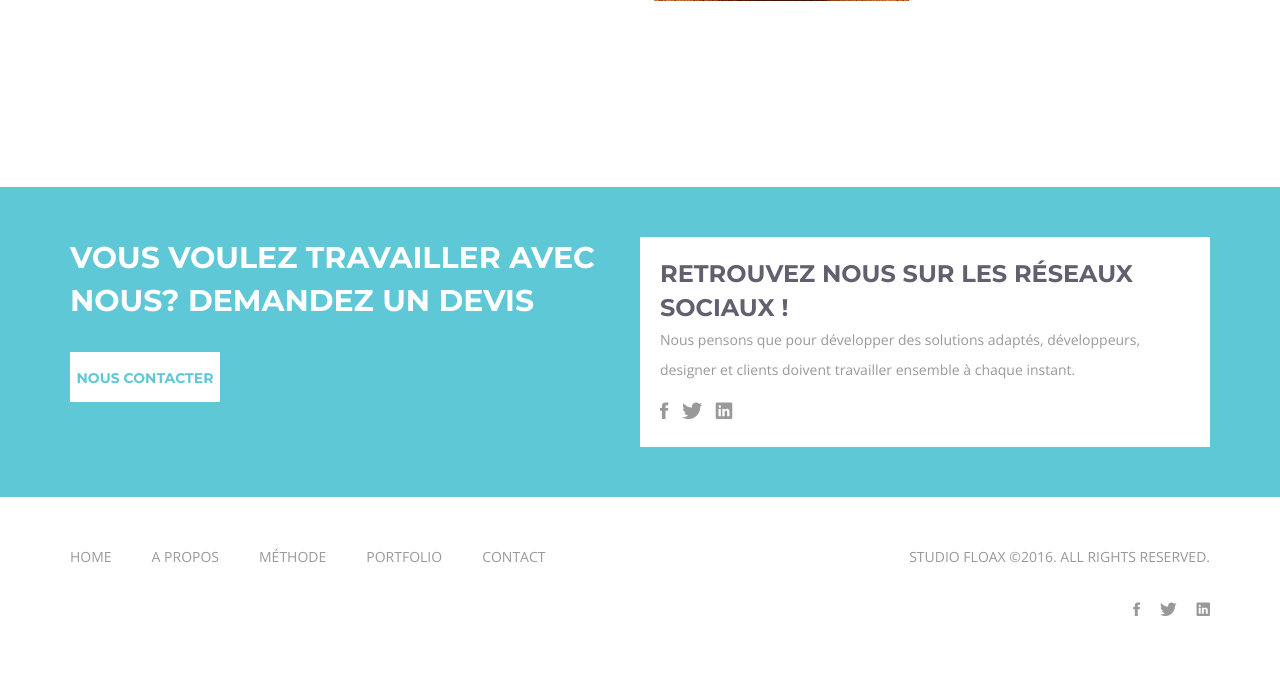
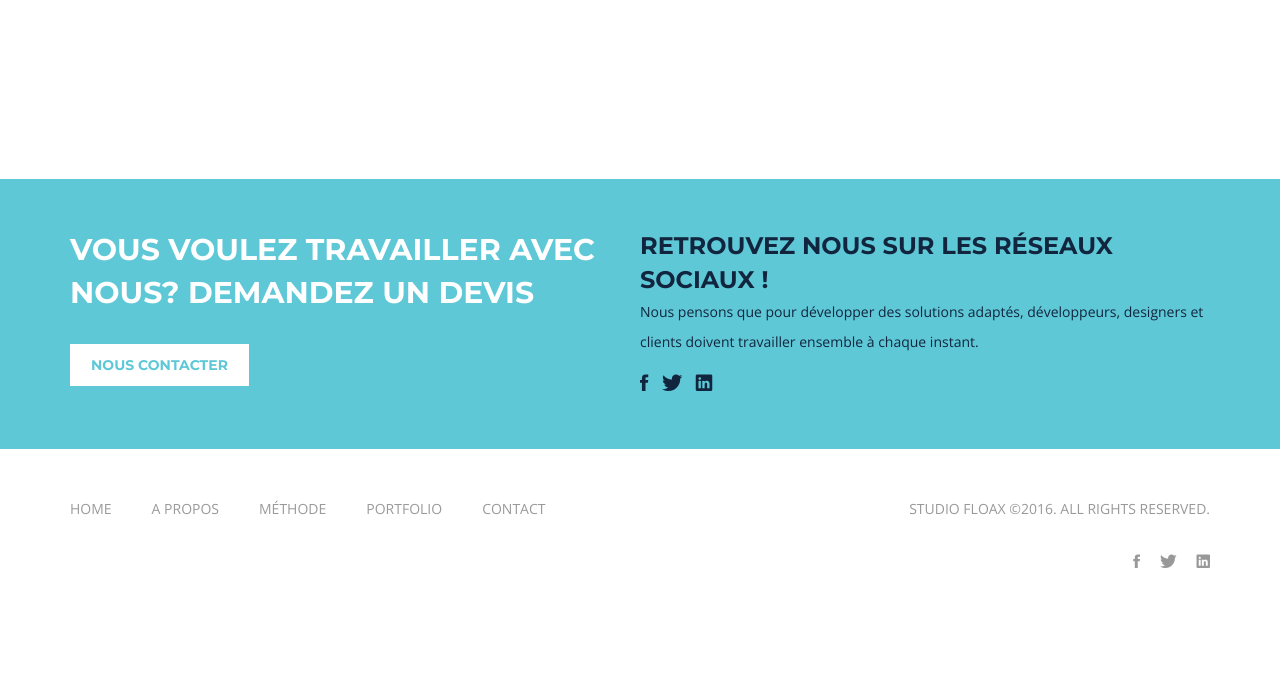
Before and after one commit to LcsBillet/sf_site, a PHP site: page /index.php in a window 1280 px wide. Shown: the part 2913-3595 px from the top of the page. After the commit the page ends 3481 px from the top, so only its background shows below. Run offline with PHP 8.4, Linux system fonts and the light colour scheme; a map, chart or similar area stays blank; some web fonts are replaced.

Commit message:
Style Section de contact

```diff
--- a/index.php
+++ b/index.php
@@ -31,6 +31,7 @@
                     <p>
                         People will forget what you said, people will forget what you did, but people will never forget how you made them feel - Maya Angelou
                     </p>
+                    <a href="#" class="btn blue"><span>Découvrir notre méthode</span></a>
                 </li>
             </ul>
         </div>
@@ -157,7 +158,6 @@
             $(window).load(function() {
                 new WOW().init();
 
-                // initialise flexslider
                 $('.site-hero').flexslider({
                     animation: "fade",
                     directionNav: false,
@@ -169,8 +169,6 @@
                     slideshowSpeed: 4000,
                 });
 
-
-                // initialize isotope
                 var $container = $('.portfolio_container');
                 $container.isotope({
                     filter: '*',
--- a/php/contactsection.php
+++ b/php/contactsection.php
@@ -1,22 +1,22 @@
-<section class="blue-section wow fadeInUp" style="padding:50px 0">
+<section class="s-contact wow fadeInUp">
     <div class="container">
-        <div class="col-md-6 col-sm-12">
+        <div class="col-md-6 col-sm-12 sc-devis">
             <div class="row">
-                <span class="white-text montserrat-text uppercase" style="font-size:30px;display:block;">
+                <span class="white-text c-text montserrat-text uppercase" style="font-size:30px;display:block;">
                     Vous voulez travailler avec nous? Demandez un devis
                 </span>
-                <a href="#" class="btn white" style="margin-top:30px"><span>Nous contacter</span></a>
+                <a href="#" class="btn btn-contact" style="margin-top:30px"><span>Nous contacter</span></a>
             </div>
         </div>
 
-        <div class="col-md-6 col-sm-12">
+        <div class="col-md-6 col-sm-12 sc-info">
             <div class="row">
-                <div class="white-section" style="padding:20px">
-                    <span class="montserrat-text uppercase" style="font-size:24px">Retrouvez nous sur les réseaux sociaux !</span>
-                    <p>
-                        Nous pensons que pour développer des solutions adaptés, développeurs, designer et clients doivent travailler ensemble à chaque instant.
+                <div class="c-desc">
+                    <span class="montserrat-text cd-title">Retrouvez nous sur les réseaux sociaux !</span>
+                    <p class="cd-text">
+                        Nous pensons que pour développer des solutions adaptés, développeurs, designers et clients doivent travailler ensemble à chaque instant.
                     </p>
-                    <div class="social-icons-contact">
+                    <div class="cd-social-icons">
                         <a><i class="ion ion-social-facebook"></i></a>
                         <a><i class="ion ion-social-twitter"></i></a>
                         <a><i class="ion ion-social-linkedin"></i></a>
--- a/scss/styles.scss
+++ b/scss/styles.scss
@@ -17,10 +17,12 @@ $jaune: #F8B132;
 
 /* ##### GENERAL  ##### */
 *{
-    outline:0;padding: 0;margin:0;
+    outline:0;
+    margin:0;
     -webkit-box-sizing:border-box;
     box-sizing:border-box;
 }
+
 body{
     background: #fff;
     color:#60606e;
@@ -58,8 +60,8 @@ a{
     &:hover:after{
         width: 50%;
     }
-}
-a.link{
+
+    &.link{
         position: relative;
         &:after{
             content: "";
@@ -81,12 +83,13 @@ a.link{
             text-decoration: none;
         }
     }
+}
 
 /* Sections */
 section{
     margin-top: 150px;
-}
-.green-section{
+
+    &.green-section{
         background-color: $vert;
 
         .btn{
@@ -96,7 +99,43 @@ section{
         }
     }
 
-.blue-section{
+    &.s-contact{
+        background-color: $bleu;
+        padding: 50px 0;
+
+        .sc-devis{
+            .btn{
+                &.white{
+                    color: $bleu;
+                }
+            }
+        }
+
+        .sc-info{
+            .c-desc{
+                .cd-title{
+                    text-transform: uppercase;
+                    font-size: 24px;
+                    color: #11263e;
+                }
+
+                .cd-text{
+                    color: #11263e;
+                }
+
+                .cd-social-icons{
+                    a{
+                        color: #11263e;
+                        font-size: 22px;
+                        cursor: pointer;
+                        margin-right: 10px;
+                    }
+                }
+            }
+        }
+    }
+
+    &.blue-section{
         background-color: $bleu;
 
         .btn{
@@ -105,24 +144,24 @@ section{
             }
         }
     }
-.white-section{
+    &.white-section{
         background-color:#fff;
     }
-.light-gray-section{
+    &.light-gray-section{
         background-color: #efeff0;
+    }
 }
 img{width:100%;}
 
 /* Lists */
 /* List 1 */
-ul.list li{
+ul.list {
+    li{
         list-style: none;
         position: relative;
         padding-left: 20px;
         margin-bottom: 10px;
-}
-ul.list{
-    li{
+
         &:last-child{margin-bottom: 0}
         &:before{
             font-family: "Ionicons";
@@ -202,27 +241,15 @@ ul.social-icons{
     }
 }
 
-.social-icons-contact{
-    a{
-        color:#999999;
-        font-size: 22px;
-        cursor: pointer;
-        margin-right: 10px;
-    }
-}
-
 
 /* Buttons */
 .btn{
-    height: 50px;
-    line-height: 50px;
-    min-width: 150px;
+    padding: 10px 20px;
     text-align: center;
     font-family: "Montserrat", sans-serif;
     font-weight: 700;
     text-transform: uppercase;
     border-radius:0;
-    padding: 0;
     -webkit-transition:all .2s ease-in-out;
     transition:all .2s ease-in-out;
 
@@ -247,6 +274,11 @@ ul.social-icons{
     &.white{
         background-color: #fff;
         color:$vert;
+    }
+
+    &.btn-contact{
+        background-color: #fff;
+        color:$bleu;
     }
 }
 
@@ -583,7 +615,7 @@ footer{
     height: 850px;
     width: 100%;
     background: #fff url("../assets/img/bgHd.jpg") no-repeat;
-    background-size: cover;
+    background-size: contain;
     position: relative;
     overflow: hidden;
 
@@ -602,6 +634,7 @@ footer{
             -webkit-transform:translate(-50%, -50%);
             -ms-transform:translate(-50%, -50%);
             transform:translate(-50%, -50%);
+
         }
     }
     .small-title{
@@ -622,6 +655,12 @@ footer{
         width: 50%;
         margin: 0 auto;
         color:#60606e;
+    }
+
+    .btn{
+        &.blue{
+            padding: 5px;
+        }
     }
 }
 
```
Also changed, not shown: scss/styles.min.css, 1 other file. Lines whose indentation alone changed are shown as unchanged.
